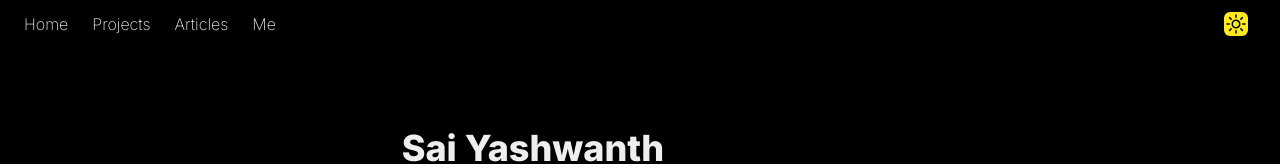
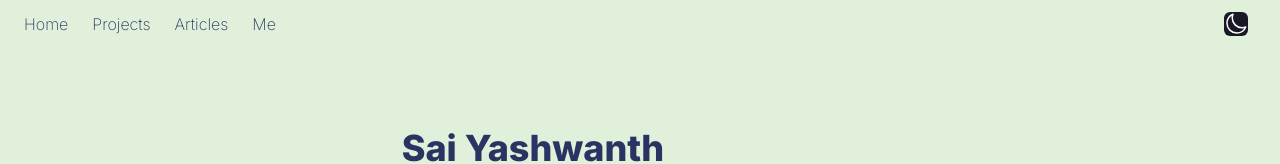
Before and after one commit to theyashwanthsai/DigitalGarden, a React (Vite) app: page / in a window 1280 px wide. Shown: the top 164 px of the page. Built offline with nearby package versions, Linux system fonts and the light colour scheme; a web font is replaced by a local one.

Commit message:
Add: changes

```diff
--- a/src/App.jsx
+++ b/src/App.jsx
@@ -9,7 +9,7 @@ import { BrowserRouter, Route, Routes } from "react-router-dom";
 
 function App() {
 
-    const [theme, setTheme] = useState('dark');
+    const [theme, setTheme] = useState();
 	const handleThemeSwitch = () => {
 		setTheme(theme === 'dark' ? 'light' : 'dark');
 	};
```
